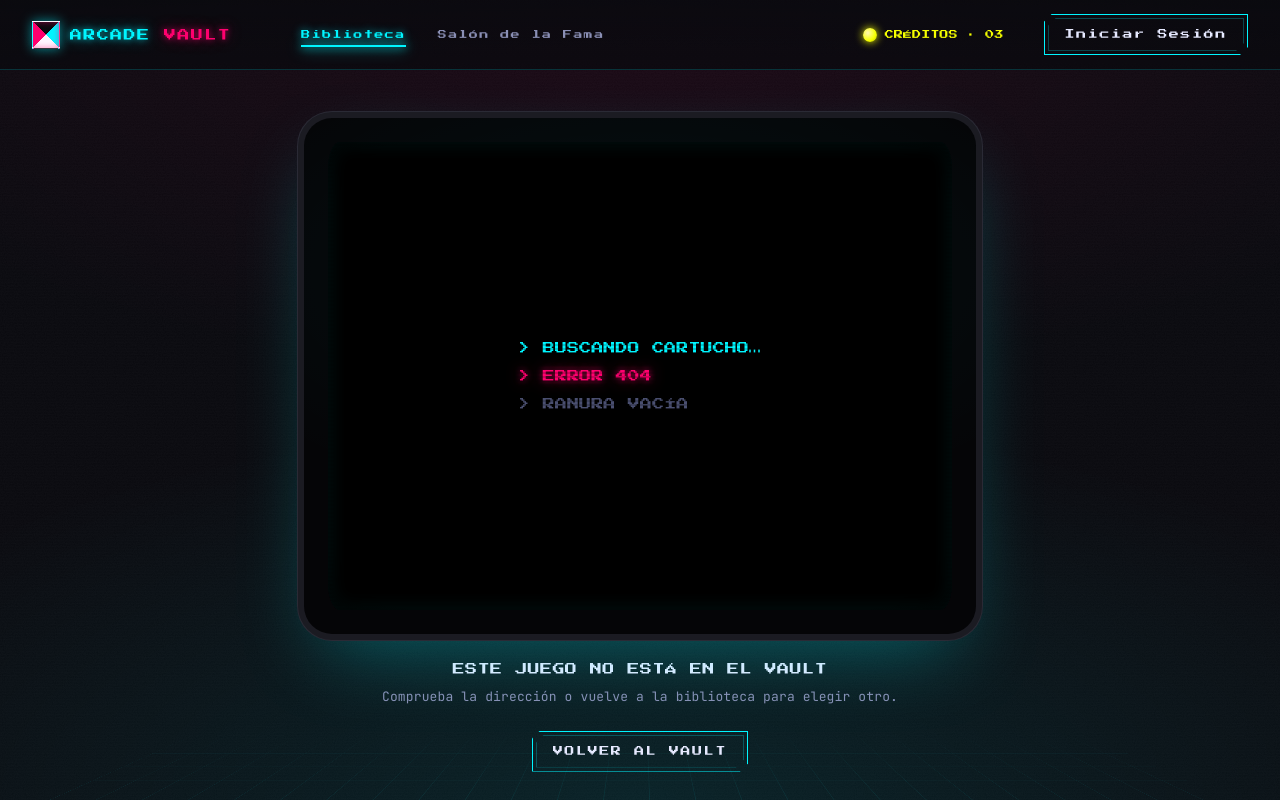
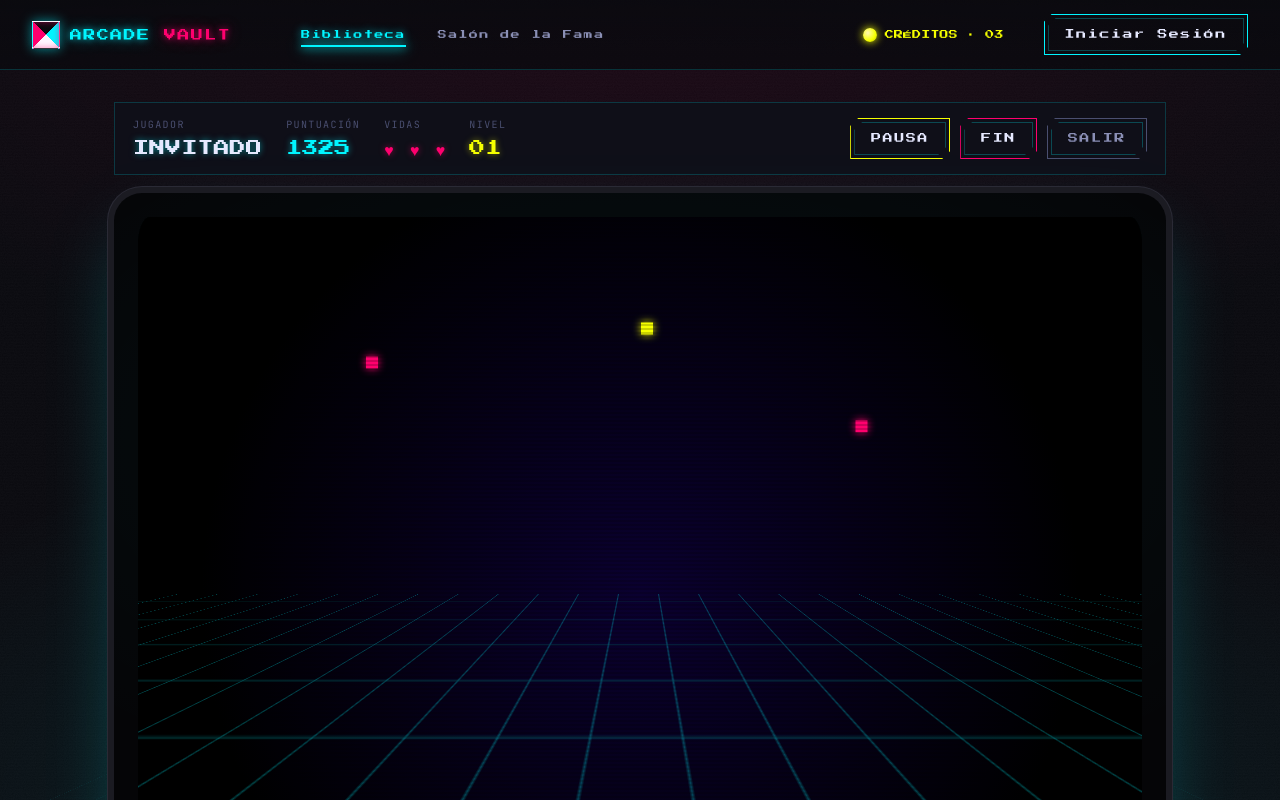
Before and after one commit to juanpabloyague/arcade-vault, a Next.js app: page /jugar/bloque-buster in a window 1280 px wide. Before the commit this address had no page. Shown: the top 800 px of the page. Built offline with nearby package versions, Linux system fonts and the light colour scheme.

Commit message:
feat(player): add game player screen with HUD and pause overlay

```diff
--- a/app/globals.css
+++ b/app/globals.css
@@ -834,6 +834,18 @@
   .hud-stat.lives .v { color: var(--magenta); text-shadow: 0 0 6px rgba(255, 0, 110, 0.5); }
   .hud-stat.level .v { color: var(--yellow); text-shadow: 0 0 6px rgba(245, 255, 0, 0.5); }
   .hud-actions { display: flex; gap: 10px; }
+  /* Bloque de estadísticas del HUD y overlay de pausa:
+     mismos valores que los style inline de reproductor.jsx. */
+  .player-hud .hud-stats { display: flex; gap: 24px; flex-wrap: wrap; }
+  .hud-stat.player .v { color: var(--ink); }
+  .crt-content.paused { background: rgba(0, 0, 0, 0.6); z-index: 5; }
+  .crt-content .paused-title { font-size: 22px; }
+  .crt-content .paused-hint {
+    font-size: 11px;
+    color: var(--ink-dim);
+    margin-top: 10px;
+    letter-spacing: 0.16em;
+  }
 
   .crt {
     position: relative;
--- /dev/null
+++ b/app/jugar/[id]/page.tsx
@@ -0,0 +1,11 @@
+import { notFound } from "next/navigation";
+import { PlayerScreen } from "@/components/player/PlayerScreen";
+import { getGame } from "@/lib/games";
+
+export default async function PlayGamePage({ params }: PageProps<"/jugar/[id]">) {
+  const { id } = await params;
+  const game = getGame(id);
+  if (!game) notFound();
+
+  return <PlayerScreen game={game} />;
+}
--- /dev/null
+++ b/components/player/PlayerScreen.tsx
@@ -0,0 +1,114 @@
+"use client";
+
+// Reproductor: HUD, pantalla CRT y la simulación de partida.
+// No hay juego real — es la demo animada por CSS del prototipo.
+
+import Link from "next/link";
+import { useEffect, useState } from "react";
+import { GameOverModal } from "@/components/player/GameOverModal";
+import type { Game } from "@/lib/games";
+import { saveScore } from "@/lib/scores";
+import { useSession } from "@/lib/session";
+
+const TICK_MS = 220;
+const POINTS_PER_LEVEL = 2500;
+const LIVES = 3;
+
+export function PlayerScreen({ game }: { game: Game }) {
+  const { user } = useSession();
+  const [score, setScore] = useState(0);
+  const [paused, setPaused] = useState(false);
+  const [over, setOver] = useState(false);
+  // null = el jugador todavía no ha escrito un nombre propio, así que vale el
+  // de la sesión. La sesión llega tras hidratar, por eso no sirve como valor
+  // inicial de useState.
+  const [typedName, setTypedName] = useState<string | null>(null);
+
+  const playerName = typedName ?? user?.name ?? "INVITADO";
+  const level = Math.floor(score / POINTS_PER_LEVEL) + 1;
+
+  useEffect(() => {
+    if (over || paused) return;
+    const timer = setInterval(() => {
+      setScore((current) => current + Math.floor(10 + Math.random() * 90));
+    }, TICK_MS);
+    return () => clearInterval(timer);
+  }, [over, paused]);
+
+  const restart = () => {
+    setScore(0);
+    setPaused(false);
+    setOver(false);
+  };
+
+  return (
+    <div className="av-player fade-in">
+      <div className="player-hud">
+        <div className="hud-stats">
+          <div className="hud-stat player">
+            <div className="l">Jugador</div>
+            <div className="v">{playerName}</div>
+          </div>
+          <div className="hud-stat">
+            <div className="l">Puntuación</div>
+            <div className="v">{score.toLocaleString("es-ES")}</div>
+          </div>
+          <div className="hud-stat lives">
+            <div className="l">Vidas</div>
+            <div className="v">{"♥ ".repeat(LIVES).trim()}</div>
+          </div>
+          <div className="hud-stat level">
+            <div className="l">Nivel</div>
+            <div className="v">{String(level).padStart(2, "0")}</div>
+          </div>
+        </div>
+        <div className="hud-actions">
+          <button type="button" className="btn yellow" onClick={() => setPaused((p) => !p)}>
+            {paused ? "REANUDAR" : "PAUSA"}
+          </button>
+          <button type="button" className="btn magenta" onClick={() => setOver(true)}>
+            FIN
+          </button>
+          <Link className="btn ghost" href={`/juego/${game.id}`}>
+            SALIR
+          </Link>
+        </div>
+      </div>
+
+      <div className="crt">
+        <div className="crt-screen">
+          <div className="game-arena">
+            <div className="grid-floor" />
+            <div className="enemy e1" />
+            <div className="enemy e2" />
+            <div className="enemy e3" />
+            <div className="player-ship" />
+          </div>
+          {paused && (
+            <div className="crt-content paused">
+              <div>
+                <div className="pixel neon-yellow paused-title">EN PAUSA</div>
+                <div className="mono paused-hint">PULSA REANUDAR PARA CONTINUAR</div>
+              </div>
+            </div>
+          )}
+        </div>
+        <div className="crt-bottom">
+          <span className="led">SEÑAL OK</span>
+          <span>{game.title} · CRT-83 · 60 HZ</span>
+          <span>CARGA · 1MB</span>
+        </div>
+      </div>
+
+      {over && (
+        <GameOverModal
+          score={score}
+          name={playerName}
+          onNameChange={setTypedName}
+          onSave={() => saveScore({ game: game.id, score, name: playerName })}
+          onRestart={restart}
+        />
+      )}
+    </div>
+  );
+}
```
